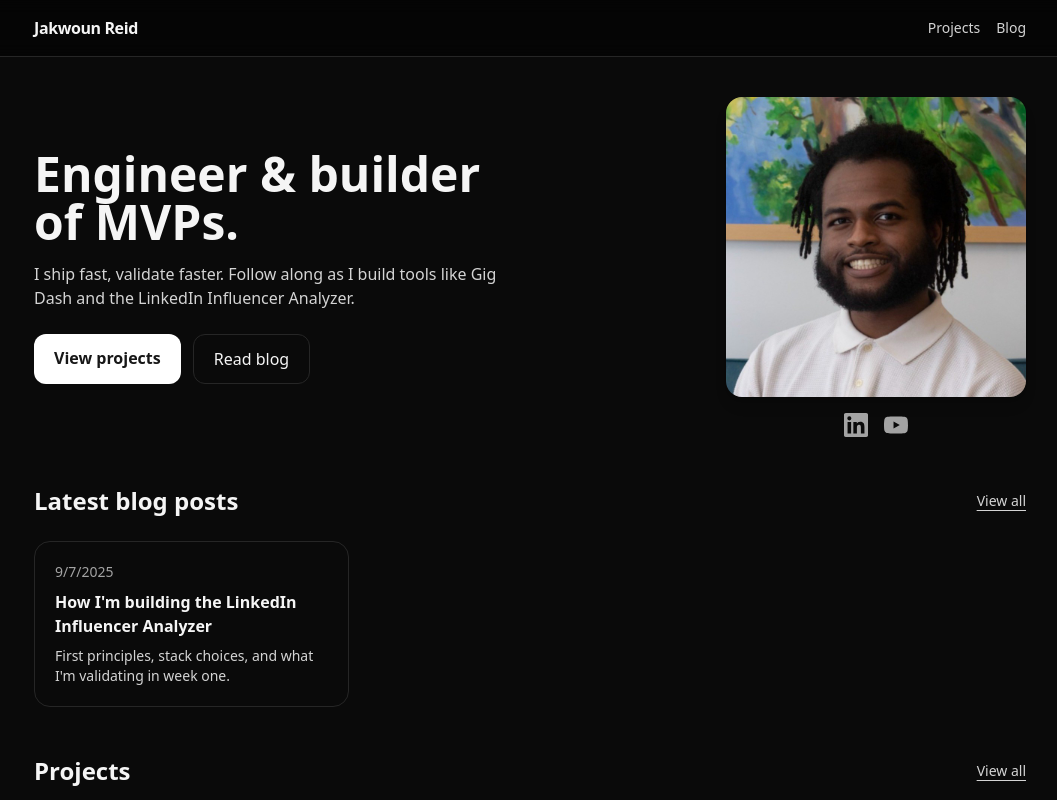
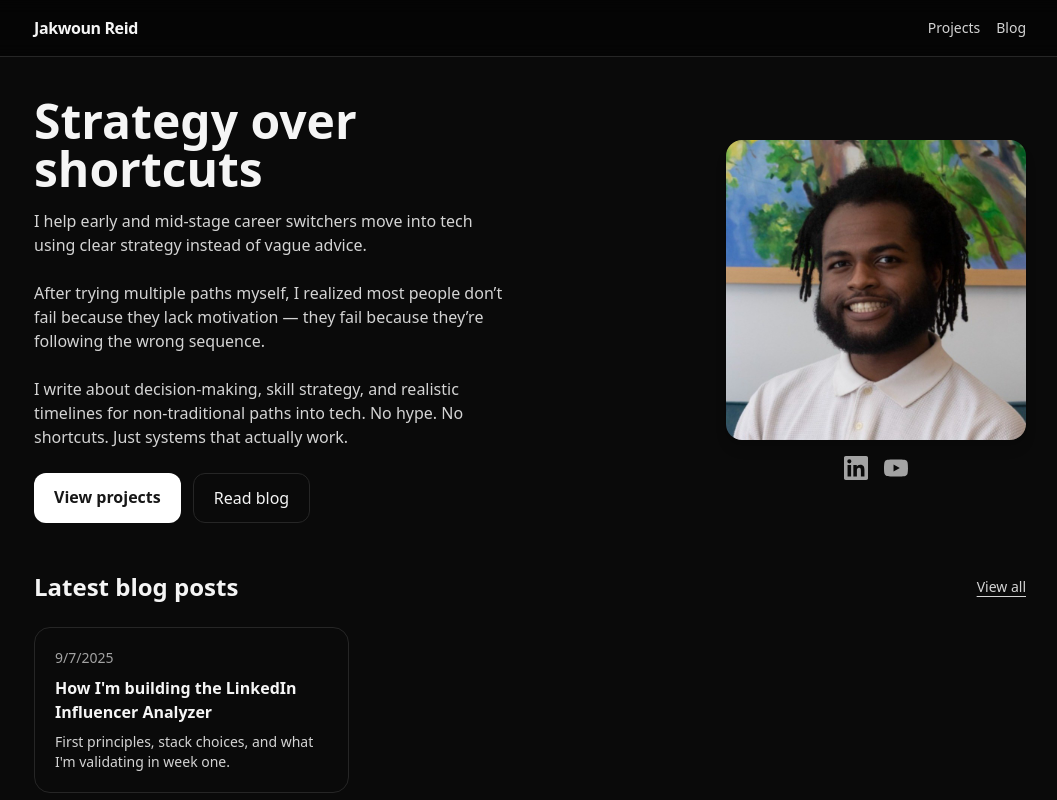
Before and after one commit to JakwounReid/personal-site, a Next.js app: page / in a window 1280 px wide. Shown: the top 800 px of the page, without its empty margins (110-1167 px from the left). Built offline with nearby package versions, Linux system fonts and the light colour scheme.

Commit message:
updating hero section

```diff
--- a/app/page.tsx
+++ b/app/page.tsx
@@ -17,11 +17,16 @@ export default function Home() {
       <section className="grid md:grid-cols-2 gap-8 items-center">
         <div>
           <h1 className="text-4xl md:text-5xl font-black leading-tight">
-            Engineer & builder of MVPs.
+            Strategy over shortcuts
           </h1>
           <p className="mt-4 text-neutral-300">
-            I ship fast, validate faster. Follow along as I build tools like Gig
-            Dash and the LinkedIn Influencer Analyzer.
+            I help early and mid-stage career switchers move into tech using clear strategy instead of vague advice.
+            <br />
+            <br />
+            After trying multiple paths myself, I realized most people don’t fail because they lack motivation — they fail because they’re following the wrong sequence.
+            <br />
+            <br />
+            I write about decision-making, skill strategy, and realistic timelines for non-traditional paths into tech. No hype. No shortcuts. Just systems that actually work.
           </p>
           <div className="mt-6 flex gap-3">
             <Link
```
